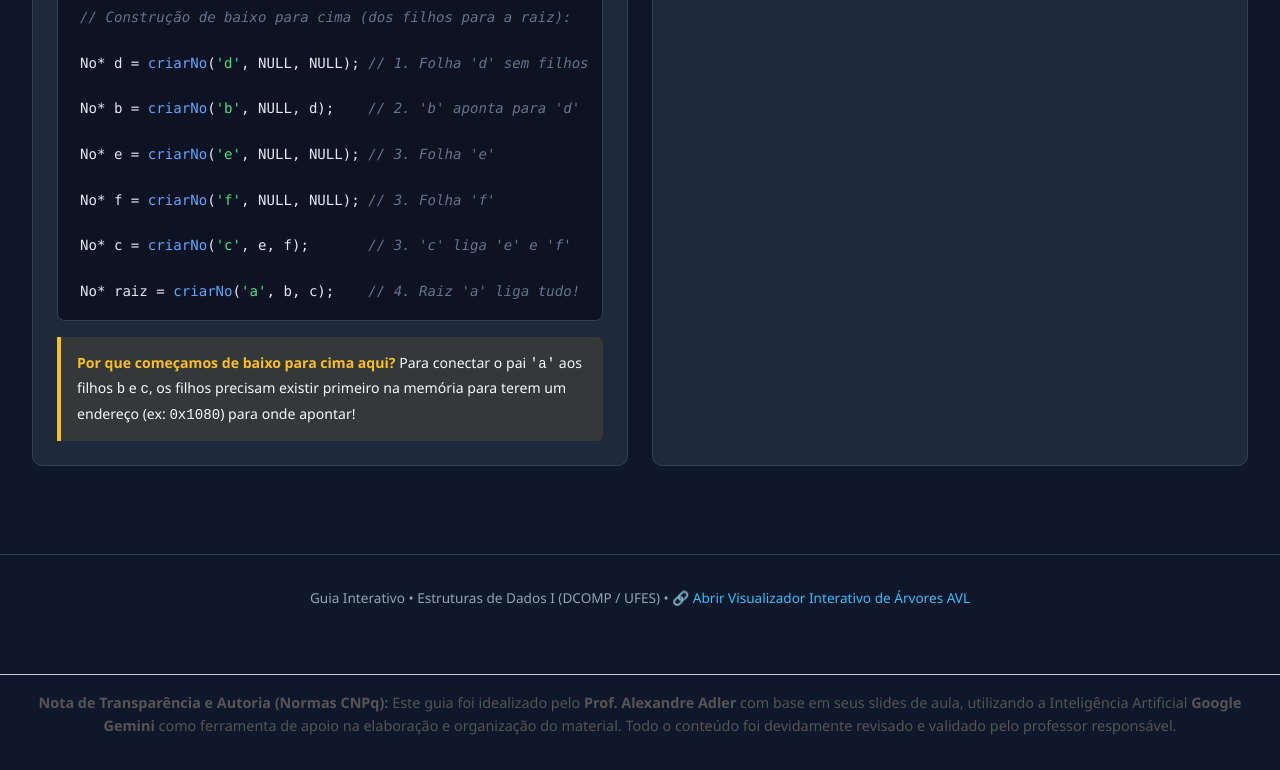
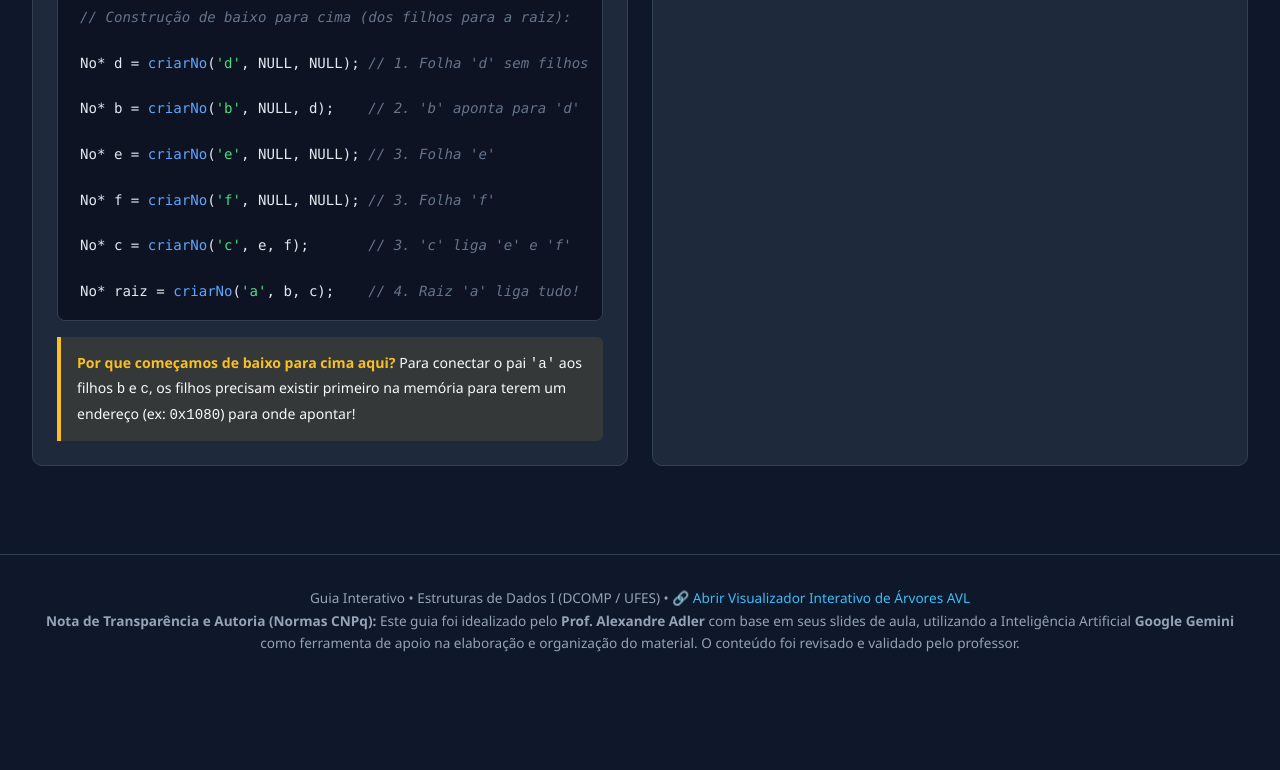
Before and after one commit to alexandreadler/alexandreadler.github.io, a plain HTML site: page disciplinas/2026.2/Estruturas_de_Dados_I/Atividades/Guia_Interativo_Estruturas_de_Dados_em_Arvore(C)_InfoSlides.html in a window 1280 px wide. Shown: the part 1285-2055 px from the top of the page. After the commit the page ends 1971 px from the top, so only its background shows below. Drawn offline with Linux system fonts and the light colour scheme.

Commit message:
Simplify footer and revise content note
Removed redundant footer and simplified content.

```diff
--- a/disciplinas/2026.2/Estruturas_de_Dados_I/Atividades/Guia_Interativo_Estruturas_de_Dados_em_Arvore(C)_InfoSlides.html
+++ b/disciplinas/2026.2/Estruturas_de_Dados_I/Atividades/Guia_Interativo_Estruturas_de_Dados_em_Arvore(C)_InfoSlides.html
@@ -1190,14 +1190,12 @@
 <footer>
     Guia Interativo • Estruturas de Dados I (DCOMP / UFES) •
     <a href="visualizador_avl_altura_fator_balanceamento.html" target="_blank">🔗 Abrir Visualizador Interativo de Árvores AVL</a>
-</footer>
-
-    <footer style="margin-top: 2rem; padding-top: 1rem; border-top: 1px solid #ccc; font-size: 0.9rem; color: #555;">
+
   <p>
     <strong>Nota de Transparência e Autoria (Normas CNPq):</strong> Este guia foi idealizado pelo
     <strong>Prof. Alexandre Adler</strong> com base em seus slides de aula, utilizando a Inteligência
     Artificial <strong>Google Gemini</strong> como ferramenta de apoio na elaboração e organização do material.
-    Todo o conteúdo foi devidamente revisado e validado pelo professor responsável.
+    O conteúdo foi revisado e validado pelo professor.
   </p>
 </footer>
 
```
